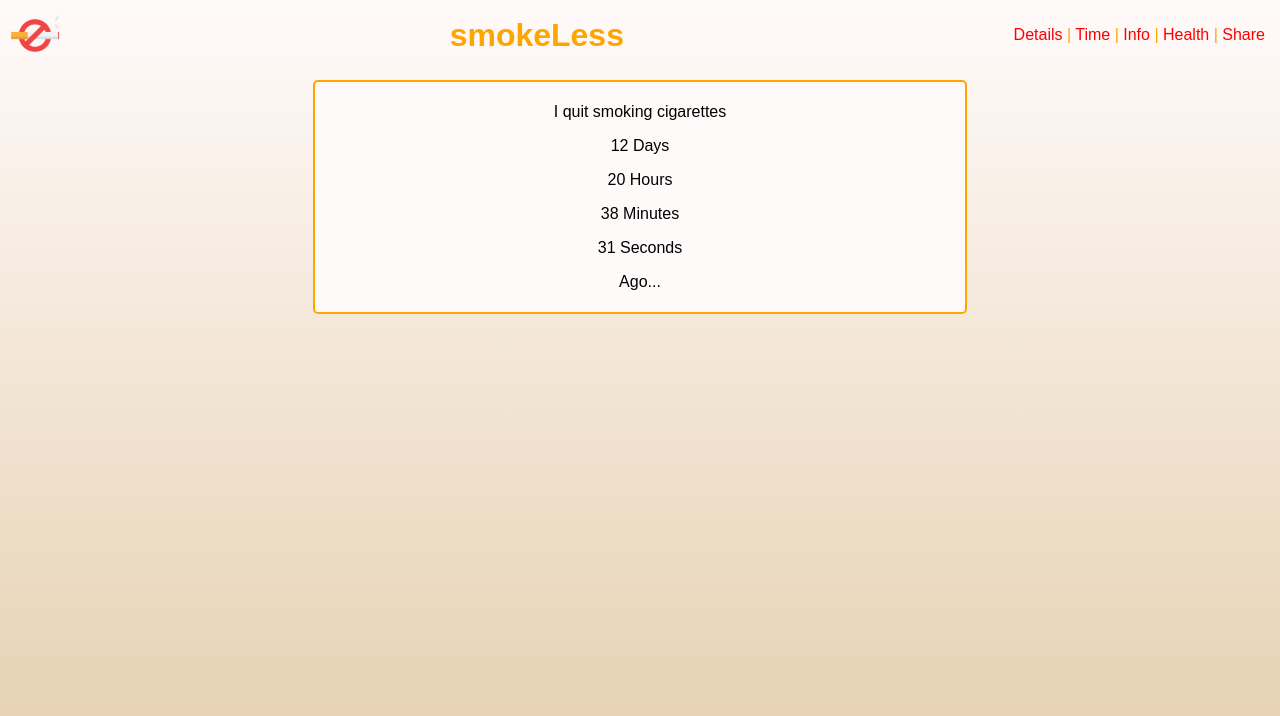
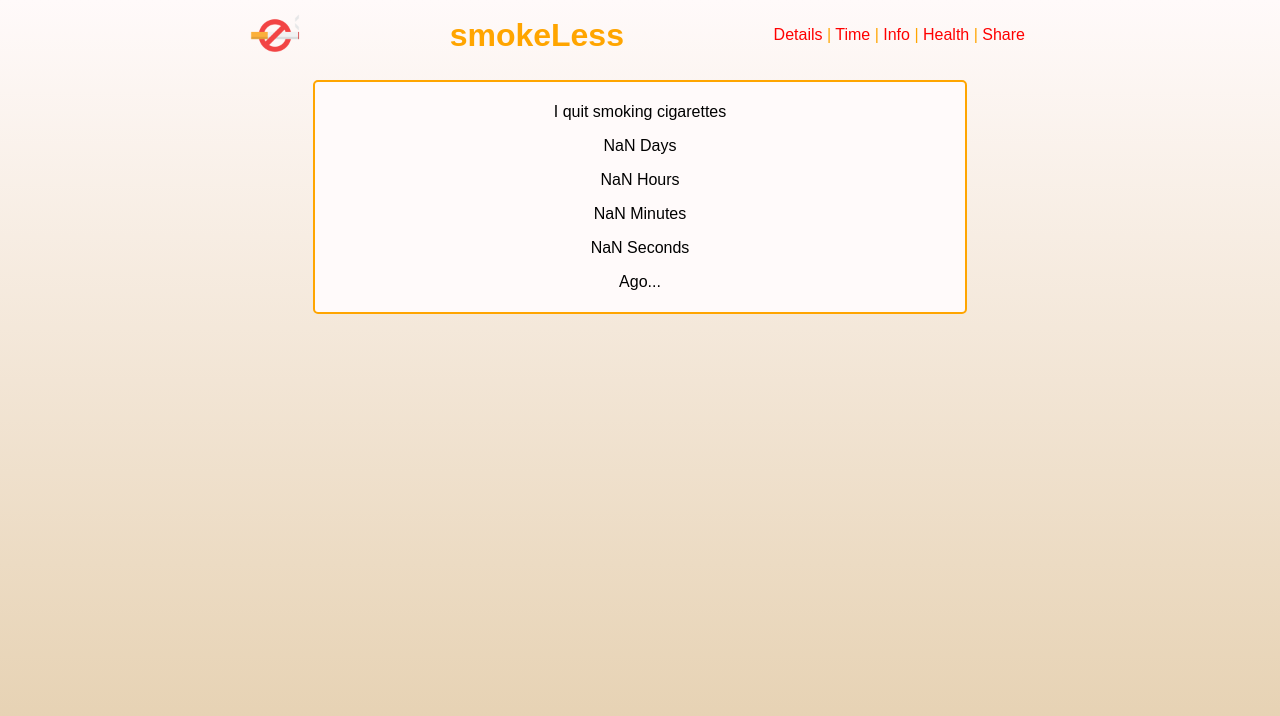
Before and after one commit to mckjoe/SmokeLess, a React (Create React App) app: page /#/time in a window 1280 px wide. Shown: the top 716 px of the page. Built offline with nearby package versions, Linux system fonts and the light colour scheme.

Commit message:
update styling with max widths for several elements and begin trying to work out componentWillMount for Time component.

```diff
--- a/src/components/Time.jsx
+++ b/src/components/Time.jsx
@@ -17,13 +17,16 @@ function convertMS(ms) {
 };
 
 function Time(props){
-  // if (props.smokerDetails.length > 0) {
-  //   var stoppedSmokingDate =  props.smokerDetails[0].date;
-  // }
-  // console.log(stoppedSmokingDate);
-  //
-  // var time= convertMS(1111111111);      look at info to find the rest of the code to make this work.  start by converting stoppedSmokingDate into ms
-  var time= convertMS(1111111111);
+  if (props.smokerDetails.length > 0) {
+    var stoppedSmokingDate =  props.smokerDetails[0].date;
+  }
+
+  let quitTime = new Date(stoppedSmokingDate);
+  let todaysDate = new Date();
+  let timeEllapsed = todaysDate - quitTime;
+  var time = convertMS(timeEllapsed);
+  console.log(timeEllapsed);
+
   return (
     <div className='output'>
       <p>I quit smoking cigarettes</p>
--- a/src/components/WelcomePage.jsx
+++ b/src/components/WelcomePage.jsx
@@ -2,11 +2,21 @@ import React from 'react';
 import PropTypes from 'prop-types';
 
 function WelcomePage(props) {
+  // var myVar = setInterval(myTimer, 1000);
+
+// function myTimer() {
+//     var d = new Date();
+//     document.getElementById("demo").innerHTML = d.toLocaleTimeString();
+// }
   return (
     <div className="welcome">
       <h3>Welcome to smokeLess</h3>
       <p>We are here to help you keep track of how well you are doing at breaking your addiction to cigarettes.</p>
       <button onClick={props.onWelcomeConfirmation}>Go!</button>
+      <p>A script on this page starts this clock:</p>
+
+<p id="demo"></p>
+
     </div>
   );
 }
--- a/src/index.css
+++ b/src/index.css
@@ -40,11 +40,12 @@ button:hover {
   display: flex;
   justify-content: space-between;
   align-items: center;
-  margin-bottom: 10px;
+  margin: 0 auto 10px auto;
   padding-bottom: 10px;
   padding-top: 10px;
   color: orange;
   height: 50px;
+  max-width: 800px;
 }
 
 .headerLinks {
@@ -100,6 +101,12 @@ button:hover {
   display: none;
   color: snow;
   /* transition: color .5s; */
+}
+
+.listDisplay {
+  width: 90%;
+  max-width: 700px;
+  margin: 0 auto;
 }
 
 .listDisplay:last-of-type p {
```
Also changed, not shown: src/components/Info.jsx (indentation only).
